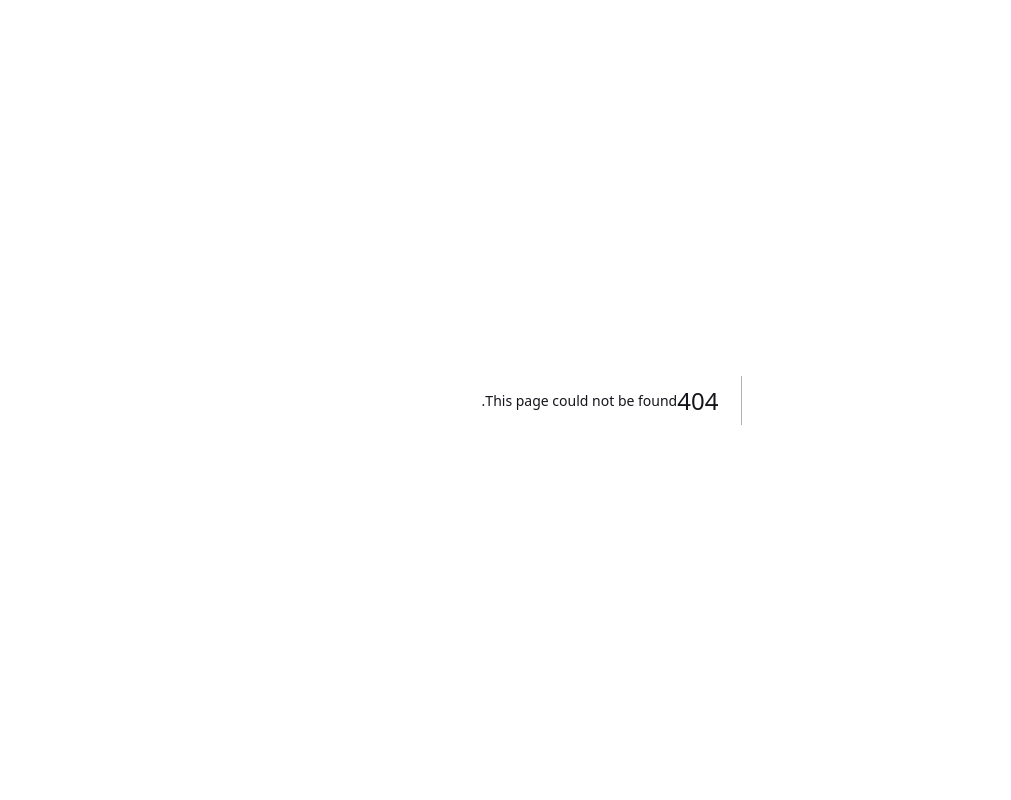
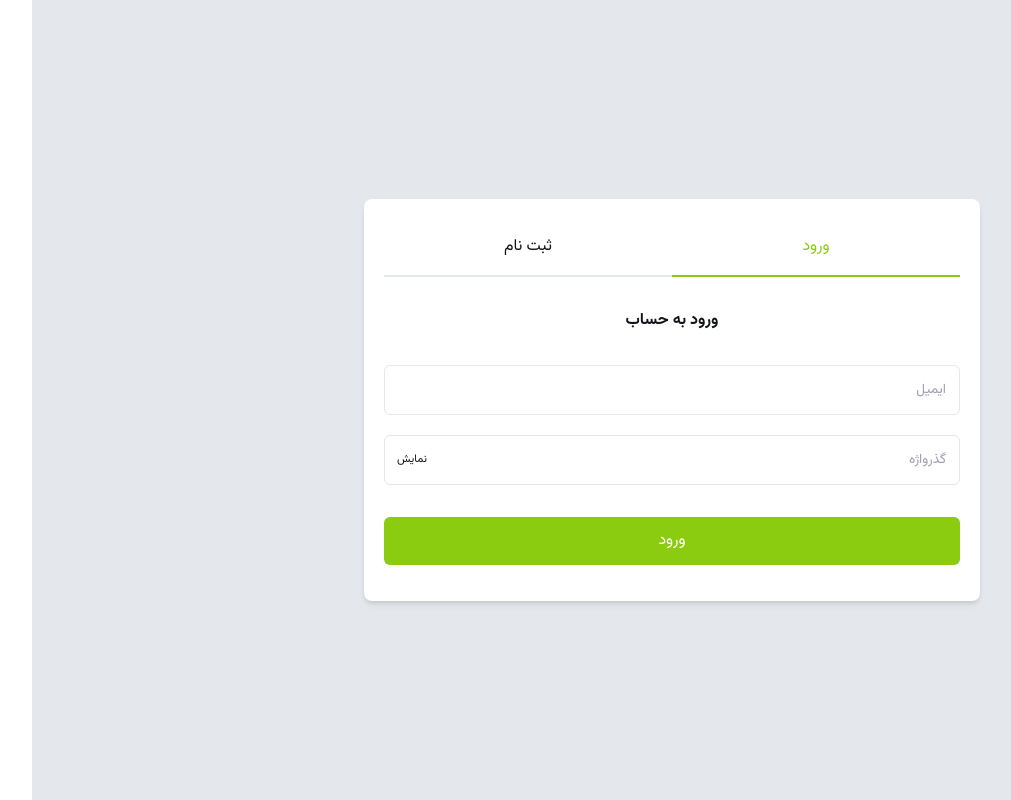
Before and after one commit to thehadikarimi/admin-panel, a Next.js app: page /login in a window 1280 px wide. Before the commit this address had no page. Shown: the whole page, without its empty margins (60-1071 px from the left). Built offline with nearby package versions, Linux system fonts and the light colour scheme.

Commit message:
developed login page
feat: developed TextField component to use input easy.

feat: developed Signup and Login Form ui and handle their states and errors with react-hook-form and yup.

chore: install react-hook-form, yup, @tanstack/react-query and @hookform/resolvers packages.

```diff
--- a/package.json
+++ b/package.json
@@ -9,12 +9,16 @@
     "lint": "next lint"
   },
   "dependencies": {
+    "@hookform/resolvers": "^3.10.0",
+    "@tanstack/react-query": "^5.63.0",
     "bcryptjs": "^2.4.3",
     "mongoose": "^8.9.3",
     "next": "15.1.3",
     "next-auth": "^4.24.11",
     "react": "^19.0.0",
-    "react-dom": "^19.0.0"
+    "react-dom": "^19.0.0",
+    "react-hook-form": "^7.54.2",
+    "yup": "^1.6.1"
   },
   "devDependencies": {
     "postcss": "^8",
--- a/src/app/layout.jsx
+++ b/src/app/layout.jsx
@@ -53,7 +53,7 @@ const vazirmatn = localFont({
 });
 
 export const metadata = {
-  title: "گروه رزمی آناکوندا",
+  title: "پنل ادمین و کاربر",
 };
 
 export default function RootLayout({ children }) {
--- /dev/null
+++ b/src/app/login/page.jsx
@@ -0,0 +1,11 @@
+import LoginPage from "@/components/templates/LoginPage";
+
+export const metadata = {
+  title: "ورود / ثبت نام | پنل ادمین و کاربر",
+};
+
+function Page() {
+  return <LoginPage />;
+}
+
+export default Page;
--- a/src/app/page.jsx
+++ b/src/app/page.jsx
@@ -1,7 +1,7 @@
 export default function Home() {
   return (
     <div>
-      <h1>گروه رزمی آناکوندا</h1>
+      <h1>پنل ادمین و کاربر</h1>
     </div>
   );
 }
--- /dev/null
+++ b/src/components/elements/TextField.jsx
@@ -0,0 +1,97 @@
+import { useState } from "react";
+
+function TextField({
+  component,
+  parentCl,
+  fieldCl,
+  labelCl,
+  messageCl,
+  name,
+  title,
+  type = "text",
+  register,
+  required = false,
+  errors,
+}) {
+  const textFieldChildren = () => {
+    if (component === "select") {
+      return "";
+    } else if (component === "textarea") {
+      return "";
+    } else {
+      if (type === "password") {
+        const [inputType, setInputType] = useState(type);
+
+        const handleShowPass = () => {
+          if (inputType === "password") {
+            setInputType("text");
+          } else {
+            setInputType("password");
+          }
+        };
+
+        return (
+          <>
+            <input
+              type={inputType}
+              placeholder=""
+              className="peer w-full border-none outline-none"
+              autoComplete="off"
+              {...register(name, { required })}
+            />
+            <label
+              className={`pointer-events-none absolute right-3 top-auto -mr-2 -translate-y-full border-x border-[transparent] bg-white px-2 text-[.7em] transition-all duration-300 peer-placeholder-shown:mr-0 peer-placeholder-shown:translate-y-0 peer-placeholder-shown:px-0 peer-placeholder-shown:text-[.85em] peer-focus:-mr-2 peer-focus:-translate-y-full peer-focus:px-2 peer-focus:text-[.7em] ${labelCl ? labelCl : ""}`}
+            >
+              {title}
+            </label>
+            <button
+              type="button"
+              onClick={handleShowPass}
+              className="absolute left-3 text-[.7em]"
+            >
+              {inputType === "password" ? "نمایش" : "پنهان"}
+            </button>
+          </>
+        );
+      } else {
+        return (
+          <>
+            <input
+              type={type}
+              placeholder=""
+              className="peer w-full border-none outline-none"
+              autoComplete="off"
+              {...register(name, { required })}
+            />
+            <label
+              className={`pointer-events-none absolute right-3 top-auto -mr-2 -translate-y-full border-x border-[transparent] bg-white px-2 text-[.7em] transition-all duration-300 peer-placeholder-shown:mr-0 peer-placeholder-shown:translate-y-0 peer-placeholder-shown:px-0 peer-placeholder-shown:text-[.85em] peer-focus:-mr-2 peer-focus:-translate-y-full peer-focus:px-2 peer-focus:text-[.7em] ${labelCl ? labelCl : ""}`}
+            >
+              {title}
+            </label>
+          </>
+        );
+      }
+    }
+  };
+
+  return (
+    <div
+      className={`flex-grow text-sm md:text-base ${parentCl ? parentCl : ""}`}
+    >
+      <div
+        className={`relative rounded-md border border-neutral-500 px-3 py-3 ${fieldCl ? fieldCl : ""}`}
+      >
+        {textFieldChildren()}
+      </div>
+      {errors && errors[name] && (
+        <span
+          className={`mt-1 inline-block text-[.8em] text-error ${messageCl ? messageCl : ""}`}
+        >
+          {errors[name].message}
+        </span>
+      )}
+    </div>
+  );
+}
+
+export default TextField;
--- /dev/null
+++ b/src/components/modules/Forms/Auth/LoginForm.jsx
@@ -0,0 +1,62 @@
+import { useForm } from "react-hook-form";
+import { object, string } from "yup";
+import { yupResolver } from "@hookform/resolvers/yup";
+
+import TextField from "@/components/elements/TextField";
+
+function LoginForm() {
+  const formSchema = object({
+    email: string()
+      .required("لطفا ایمیل خود را وارد نمایید")
+      .email("لطفا ایمیل معتبر وارد نمایید"),
+    password: string()
+      .required("لطفا گذرواژه خود را وارد نمایید")
+      .min(6, "حداقل باید 6 کاراکتر وارد نمایید")
+      .max(32, "حداکثر باید 32 کاراکتر وارد نمایید"),
+  }).required();
+
+  const {
+    register,
+    handleSubmit,
+    formState: { errors },
+  } = useForm({ resolver: yupResolver(formSchema) });
+
+  const submitHandler = (data) => {
+    console.log(data);
+  };
+
+  return (
+    <form onSubmit={handleSubmit(submitHandler)}>
+      <h2 className="text-center font-bold">ورود به حساب</h2>
+      <div className="mt-8">
+        <div className="flex flex-col gap-5">
+          <TextField
+            name="email"
+            title="ایمیل"
+            labelCl="text-neutral-700"
+            register={register}
+            required={true}
+            errors={errors}
+          />
+          <TextField
+            name="password"
+            title="گذرواژه"
+            type="password"
+            labelCl="text-neutral-700"
+            register={register}
+            required={true}
+            errors={errors}
+          />
+        </div>
+        <button
+          type="submit"
+          className="mt-8 flex w-full items-center justify-center rounded-md bg-primary py-3 text-white"
+        >
+          ورود
+        </button>
+      </div>
+    </form>
+  );
+}
+
+export default LoginForm;
--- /dev/null
+++ b/src/components/modules/Forms/Auth/SignupForm.jsx
@@ -0,0 +1,74 @@
+import { useForm } from "react-hook-form";
+import { object, string } from "yup";
+import { yupResolver } from "@hookform/resolvers/yup";
+
+import TextField from "@/components/elements/TextField";
+
+function SignupForm() {
+  const formSchema = object({
+    name: string()
+      .required("لطفا نام و نام خانوادگی خود را وارد نمایید")
+      .min(6, "حداقل باید 6 کاراکتر وارد نمایید")
+      .max(32, "حداکثر باید 32 کاراکتر وارد نمایید"),
+    email: string()
+      .required("لطفا ایمیل خود را وارد نمایید")
+      .email("لطفا ایمیل معتبر وارد نمایید"),
+    password: string()
+      .required("لطفا گذرواژه خود را وارد نمایید")
+      .min(6, "حداقل باید 6 کاراکتر وارد نمایید")
+      .max(32, "حداکثر باید 32 کاراکتر وارد نمایید"),
+  }).required();
+
+  const {
+    register,
+    handleSubmit,
+    formState: { errors },
+  } = useForm({ resolver: yupResolver(formSchema) });
+
+  const submitHandler = (data) => {
+    console.log(data);
+  };
+
+  return (
+    <form onSubmit={handleSubmit(submitHandler)}>
+      <h2 className="text-center font-bold">ثبت نام</h2>
+      <div className="mt-8">
+        <div className="flex flex-col gap-5">
+          <TextField
+            name="name"
+            title="نام و نام خانوادگی"
+            labelCl="text-neutral-700"
+            register={register}
+            required={true}
+            errors={errors}
+          />
+          <TextField
+            name="email"
+            title="ایمیل"
+            labelCl="text-neutral-700"
+            register={register}
+            required={true}
+            errors={errors}
+          />
+          <TextField
+            name="password"
+            title="گذرواژه"
+            type="password"
+            labelCl="text-neutral-700"
+            register={register}
+            required={true}
+            errors={errors}
+          />
+        </div>
+        <button
+          type="submit"
+          className="mt-8 flex w-full items-center justify-center rounded-md bg-primary py-3 text-white"
+        >
+          ثبت نام
+        </button>
+      </div>
+    </form>
+  );
+}
+
+export default SignupForm;
--- /dev/null
+++ b/src/components/templates/LoginPage.jsx
@@ -0,0 +1,38 @@
+"use client";
+
+import { useState } from "react";
+
+import LoginForm from "../modules/Forms/Auth/LoginForm";
+import SignupForm from "../modules/Forms/Auth/SignupForm";
+
+function LoginPage() {
+  const [isLogin, setIsLogin] = useState(true);
+
+  return (
+    <div className="flex h-dvh w-full items-center justify-center bg-neutral-500">
+      <div className="container max-w-screen-sm">
+        <div className="w-full rounded-lg bg-white p-5 shadow-md">
+          <ul className="flex select-none items-center justify-around">
+            <li
+              onClick={() => setIsLogin(true)}
+              className={`w-full cursor-pointer border-b-2 border-neutral-500 p-4 text-center text-sm transition-all duration-300 md:text-base ${isLogin ? "border-primary text-primary" : ""}`}
+            >
+              ورود
+            </li>
+            <li
+              onClick={() => setIsLogin(false)}
+              className={`w-full cursor-pointer border-b-2 border-neutral-500 p-4 text-center text-sm transition-all duration-300 md:text-base ${!isLogin ? "border-primary text-primary" : ""}`}
+            >
+              ثبت نام
+            </li>
+          </ul>
+          <div className="w-full pb-4 pt-8">
+            {isLogin ? <LoginForm /> : <SignupForm />}
+          </div>
+        </div>
+      </div>
+    </div>
+  );
+}
+
+export default LoginPage;
```
Also changed, not shown: 1 other file (tests, documents, lock files or other folders).
